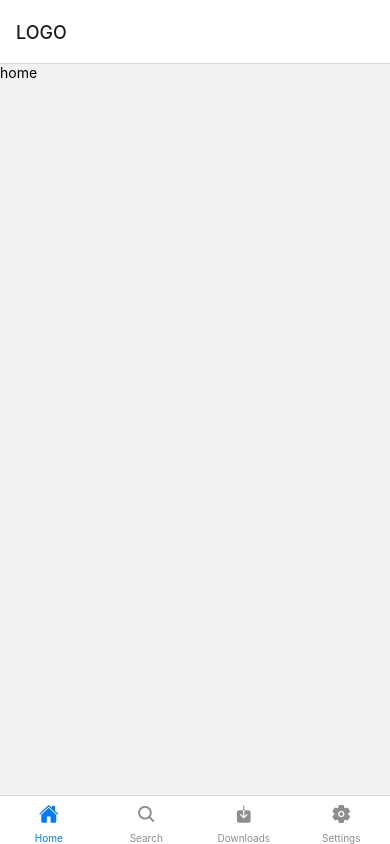
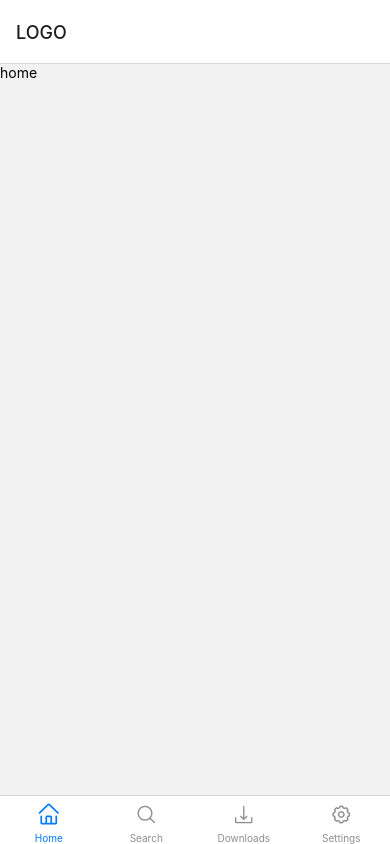
Before and after one commit to harshG775/onyx, a React Native app in the folder onyx/: screen / in a window 390 px wide. Built offline with nearby package versions, Linux system fonts and the light colour scheme.

Commit message:
tab icons AntDesign

```diff
--- a/onyx/src/AppNavigation.tsx
+++ b/onyx/src/AppNavigation.tsx
@@ -1,5 +1,5 @@
 import { NavigationContainer } from "@react-navigation/native";
-import Ionicons from "@expo/vector-icons/Ionicons";
+import { AntDesign } from '@expo/vector-icons';
 
 // BottomTab navigation
 
@@ -17,7 +17,7 @@ function BottomTabNavigator() {
             <BottomTab.Screen
                 options={{
                     tabBarIcon: ({ color }) => (
-                        <Ionicons name="home" size={20} color={color} />
+                        <AntDesign name="home" size={24} color={color} />
                     ),
                 }}
                 name="Home"
@@ -26,7 +26,7 @@ function BottomTabNavigator() {
             <BottomTab.Screen
                 options={{
                     tabBarIcon: ({ color }) => (
-                        <Ionicons name="search" size={20} color={color} />
+                        <AntDesign name="search1" size={20} color={color} />
                     ),
                 }}
                 name="Search"
@@ -36,7 +36,7 @@ function BottomTabNavigator() {
                 name="Downloads"
                 options={{
                     tabBarIcon: ({ color }) => (
-                        <Ionicons name="download" size={20} color={color} />
+                        <AntDesign name="download" size={20} color={color} />
                     ),
                 }}
                 component={Home}
@@ -44,7 +44,7 @@ function BottomTabNavigator() {
             <BottomTab.Screen
                 options={{
                     tabBarIcon: ({ color }) => (
-                        <Ionicons name="settings" size={20} color={color} />
+                        <AntDesign name="setting" size={20} color={color} />
                     ),
                 }}
                 name="Settings"
```
